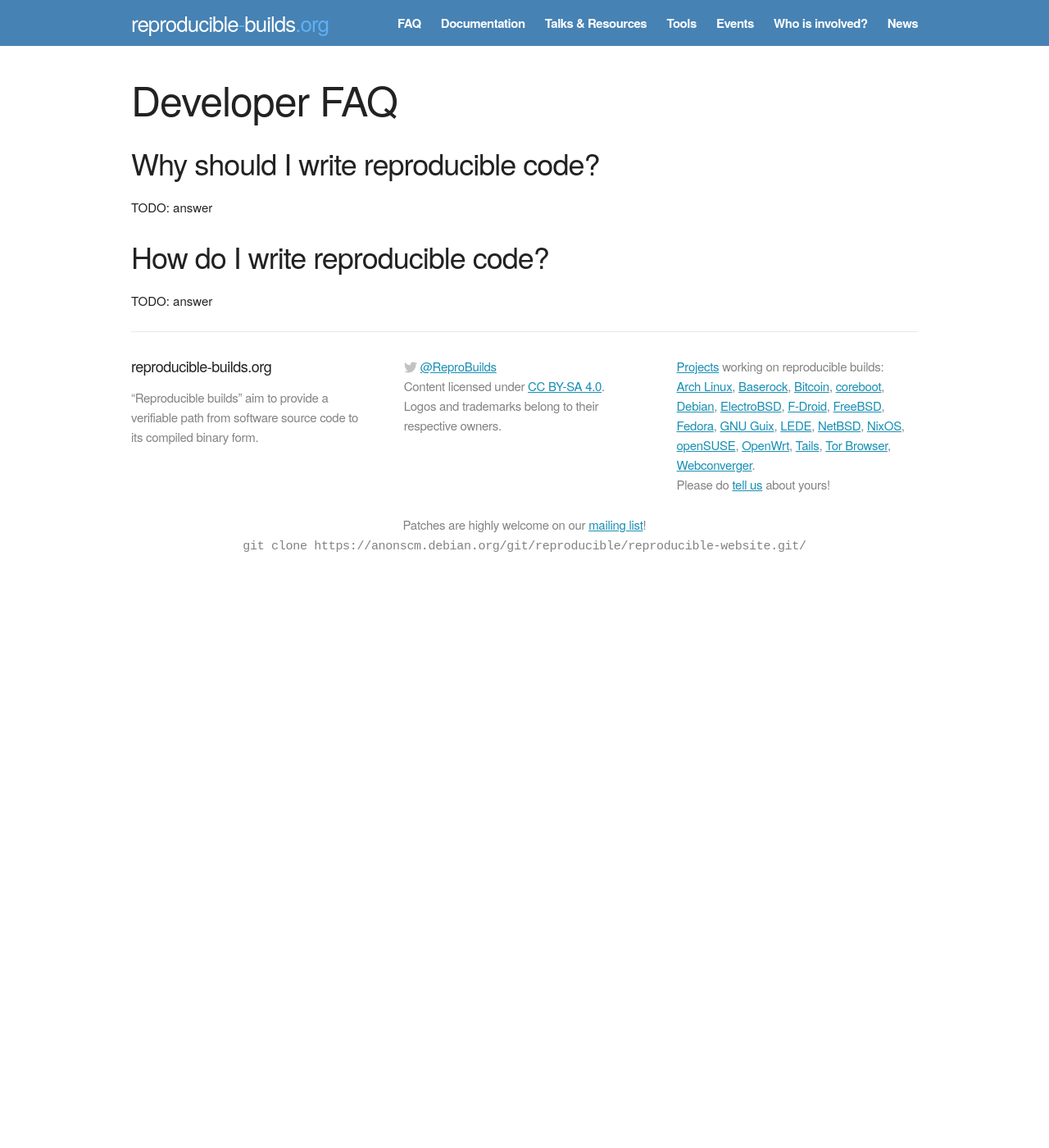
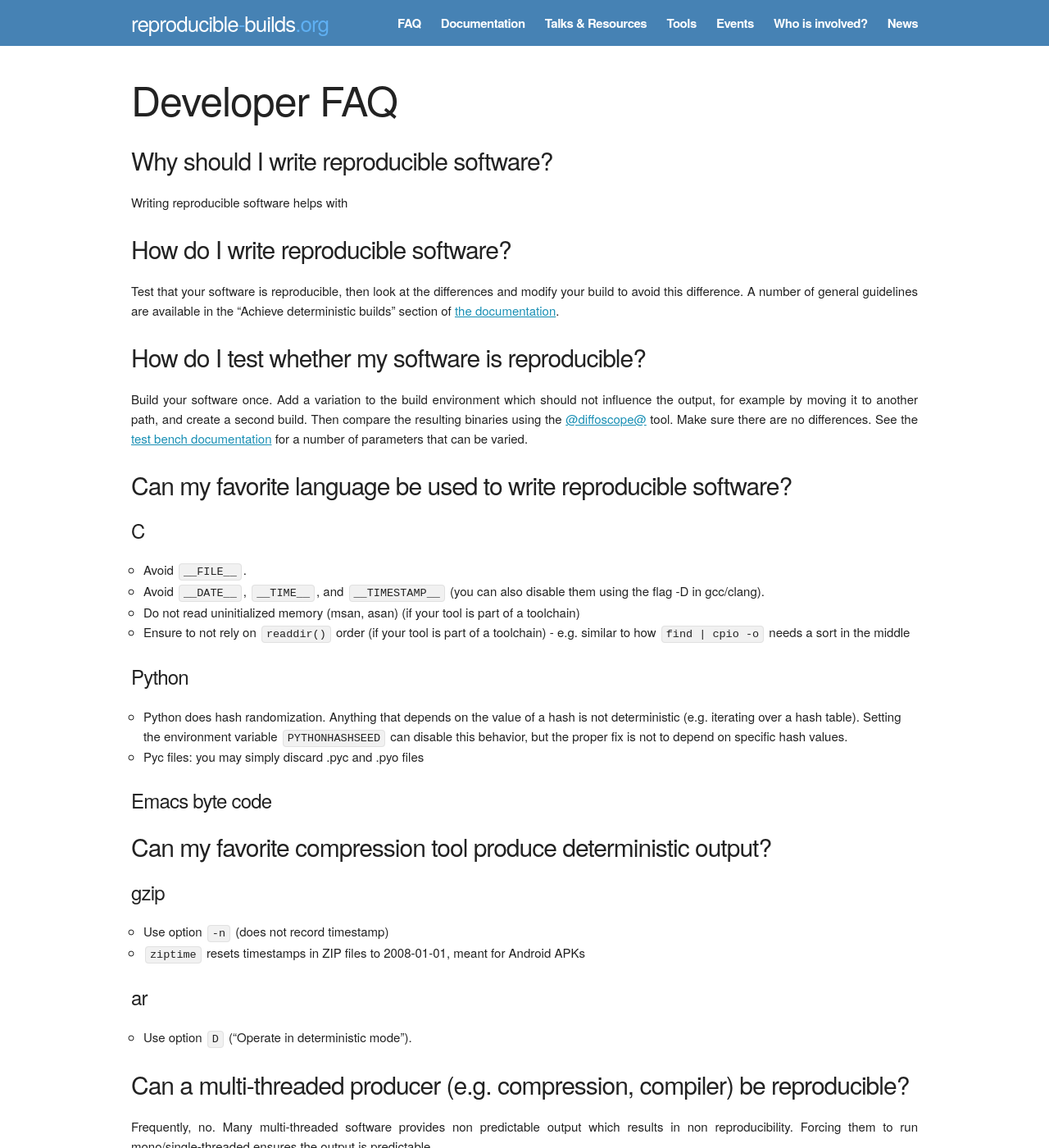
Before and after one commit to prototypefund/reproducible-website, a Jekyll site: the page built from _faq/upstream.md, in a window 1280 px wide and 1400 px high. Shown: the whole window at 82% size. Built offline with Jekyll 4.4.1, drawn with Linux system fonts in a browser that asks for light colours; some web fonts are replaced; some of the changed text lies outside the part shown.

Commit message:
Add persona specific FAQ questions generated at summit

````diff
--- a/_faq/upstream.md
+++ b/_faq/upstream.md
@@ -4,10 +4,46 @@ layout: faq
 permalink: /faq/upstream/
 ---
 
-## Why should I write reproducible code?
+### Why should I write reproducible software?
 
-TODO: answer
+Writing reproducible software helps with
 
-## How do I write reproducible code?
+### How do I write reproducible software?
 
-TODO: answer
+Test that your software is reproducible, then look at the differences and modify your build to avoid this difference. A number of general guidelines are available in the "Achieve deterministic builds" section of [the documentation](/docs/).
+
+### How do I test whether my software is reproducible?
+
+Build your software once. Add a variation to the build environment which should not influence the output, for example by moving it to another path, and create a second build. Then compare the resulting binaries using the [@diffoscope@](/tools/) tool. Make sure there are no differences. See the [test bench documentation](/docs/test-bench/) for a number of parameters that can be varied.
+
+### Can my favorite language be used to write reproducible software?
+
+#### C
+
+ - Avoid ```__FILE__```.
+ - Avoid ```__DATE__```, ```__TIME__```, and ```__TIMESTAMP__``` (you can also disable them using the flag -D in gcc/clang).
+ - Do not read uninitialized memory (msan, asan) (if your tool is part of a toolchain)
+ - Ensure to not rely on ```readdir()``` order (if your tool is part of a toolchain) - e.g. similar to how ```find | cpio -o``` needs a sort in the middle
+
+#### Python
+
+ - Python does hash randomization. Anything that depends on the value of a hash is not deterministic (e.g. iterating over a hash table). Setting the environment variable ```PYTHONHASHSEED``` can disable this behavior, but the proper fix is not to depend on specific hash values.
+ - Pyc files: you may simply discard .pyc and .pyo files
+
+#### Emacs byte code
+
+### Can my favorite compression tool produce deterministic output?
+
+#### gzip
+
+ - Use option ```-n``` (does not record timestamp)
+ - ```ziptime``` resets timestamps in ZIP files to 2008-01-01, meant for Android APKs
+
+
+#### ar
+
+ - Use option ```D``` ("Operate in deterministic mode").
+
+### Can a multi-threaded producer (e.g. compression, compiler) be reproducible?
+
+Frequently, no. Many multi-threaded software provides non predictable output which results in non reproducibility. Forcing them to run mono/single-threaded ensures the output is predictable.
````
Also changed, not shown: _faq/distribution.md (+14 -2 lines), _faq/myths.md (+2 -2 lines), _faq/testing.md (+5 -1 lines), _faq/user.md (+5 -1 lines), 1 other file.
